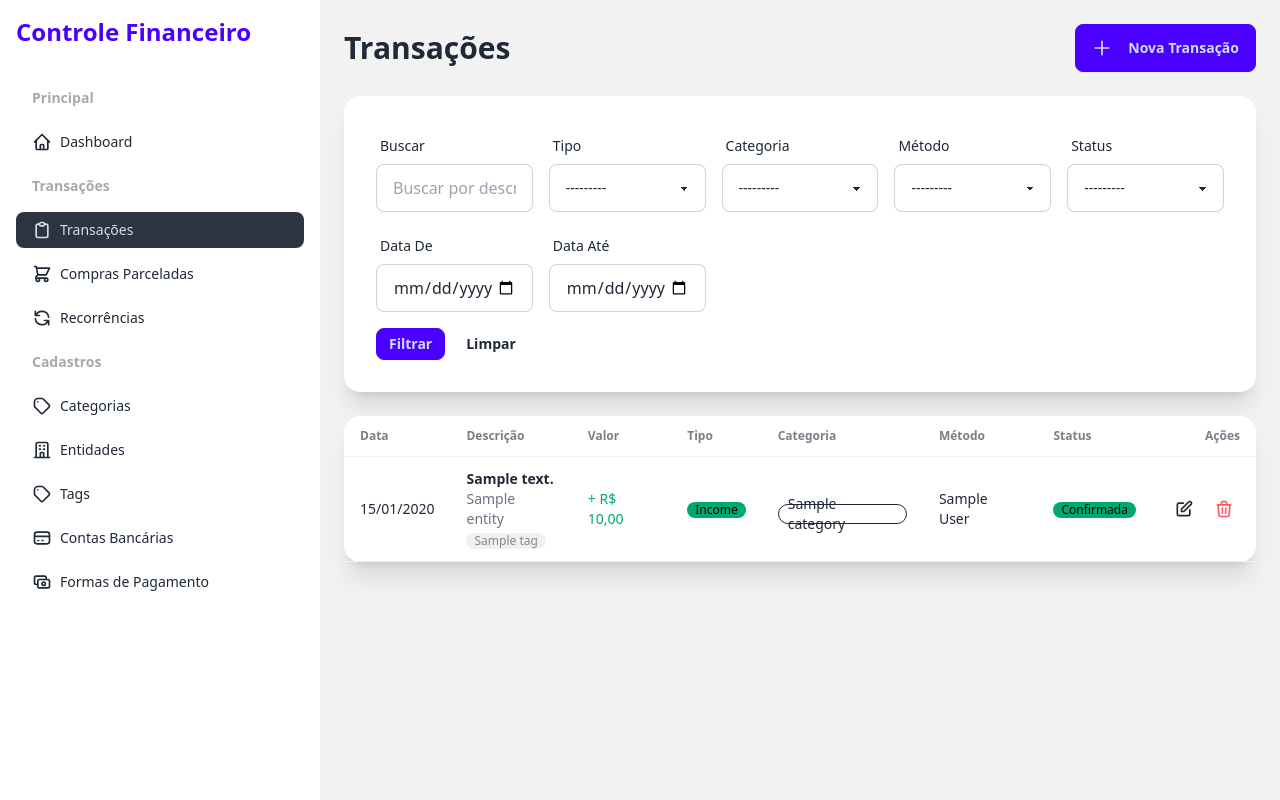
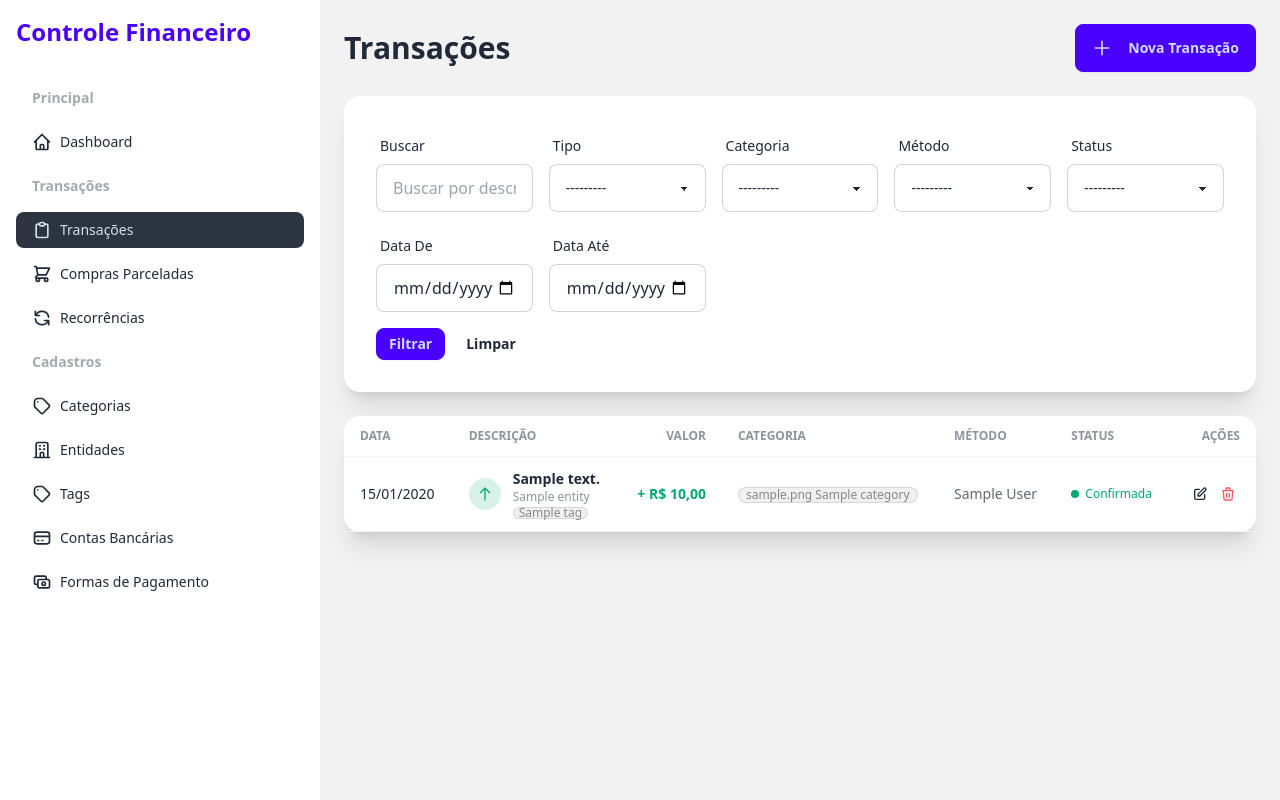
Before and after one commit to leon-rdo/financial-control, a Django app: page /transacoes/ in a window 1280 px wide. Run offline with Django 5.2, Linux system fonts and the light colour scheme; tables that the repository leaves empty hold one stand-in row (values such as "Sample post"); some libraries are stand-ins or nearby versions.

Commit message:
fix: adjust table style issues and tags page error 500

```diff
--- a/accounts/templates/accounts/bankaccount_list.html
+++ b/accounts/templates/accounts/bankaccount_list.html
@@ -21,7 +21,7 @@
     <!-- Filters -->
     <div class="card bg-base-100 shadow-xl mb-6">
         <div class="card-body">
-            <form hx-get="{% url 'accounts:bankaccount_list' %}" hx-target="#bankaccount-table" hx-trigger="change, submit">
+            <form hx-get="{% url 'accounts:bankaccount_list' %}" hx-target="#bankaccount-table" hx-swap="outerHTML" hx-trigger="change, submit">
                 <div class="grid grid-cols-1 md:grid-cols-3 gap-4">
                     <div class="form-control">
                         <label class="label">
@@ -54,9 +54,7 @@
     </div>
 
     <!-- Table -->
-    <div id="bankaccount-table" class="card bg-base-100 shadow-xl">
-        {% include "accounts/bankaccount_table.html" %}
-    </div>
+    {% include "accounts/bankaccount_table.html" %}
 
     <!-- Modal Container -->
     <div id="modal-container"></div>
--- a/accounts/templates/accounts/paymentmethod_list.html
+++ b/accounts/templates/accounts/paymentmethod_list.html
@@ -21,7 +21,7 @@
     <!-- Filters -->
     <div class="card bg-base-100 shadow-xl mb-6">
         <div class="card-body">
-            <form hx-get="{% url 'accounts:paymentmethod_list' %}" hx-target="#paymentmethod-table" hx-trigger="change, submit">
+            <form hx-get="{% url 'accounts:paymentmethod_list' %}" hx-target="#paymentmethod-table" hx-swap="outerHTML" hx-trigger="change, submit">
                 <div class="grid grid-cols-1 md:grid-cols-3 gap-4">
                     <div class="form-control">
                         <label class="label">
@@ -54,9 +54,7 @@
     </div>
 
     <!-- Table -->
-    <div id="paymentmethod-table" class="card bg-base-100 shadow-xl">
-        {% include "accounts/paymentmethod_table.html" %}
-    </div>
+    {% include "accounts/paymentmethod_table.html" %}
 
     <!-- Modal Container -->
     <div id="modal-container"></div>
--- a/core/templates/core/category_list.html
+++ b/core/templates/core/category_list.html
@@ -21,7 +21,7 @@
     <!-- Filters -->
     <div class="card bg-base-100 shadow-xl mb-6">
         <div class="card-body">
-            <form hx-get="{% url 'core:category_list' %}" hx-target="#category-table" hx-trigger="change, submit">
+            <form hx-get="{% url 'core:category_list' %}" hx-target="#category-table" hx-swap="outerHTML" hx-trigger="change, submit">
                 <div class="grid grid-cols-1 md:grid-cols-3 gap-4">
                     <div class="form-control">
                         <label class="label">
@@ -54,9 +54,7 @@
     </div>
 
     <!-- Table -->
-    <div id="category-table" class="card bg-base-100 shadow-xl">
-        {% include "core/category_table.html" %}
-    </div>
+    {% include "core/category_table.html" %}
 
     <!-- Modal Container -->
     <div id="modal-container"></div>
--- a/core/templates/core/entity_list.html
+++ b/core/templates/core/entity_list.html
@@ -21,7 +21,7 @@
     <!-- Filters -->
     <div class="card bg-base-100 shadow-xl mb-6">
         <div class="card-body">
-            <form hx-get="{% url 'core:entity_list' %}" hx-target="#entity-table" hx-trigger="change, submit">
+            <form hx-get="{% url 'core:entity_list' %}" hx-target="#entity-table" hx-swap="outerHTML" hx-trigger="change, submit">
                 <div class="grid grid-cols-1 md:grid-cols-3 gap-4">
                     <div class="form-control">
                         <label class="label">
@@ -54,9 +54,7 @@
     </div>
 
     <!-- Table -->
-    <div id="entity-table" class="card bg-base-100 shadow-xl">
-        {% include "core/entity_table.html" %}
-    </div>
+    {% include "core/entity_table.html" %}
 
     <!-- Modal Container -->
     <div id="modal-container"></div>
--- a/core/templates/core/tag_list.html
+++ b/core/templates/core/tag_list.html
@@ -21,7 +21,7 @@
     <!-- Filters -->
     <div class="card bg-base-100 shadow-xl mb-6">
         <div class="card-body">
-            <form hx-get="{% url 'core:tag_list' %}" hx-target="#tag-table" hx-trigger="change, submit">
+            <form hx-get="{% url 'core:tag_list' %}" hx-target="#tag-table" hx-swap="outerHTML" hx-trigger="change, submit">
                 <div class="grid grid-cols-1 md:grid-cols-2 gap-4">
                     <div class="form-control">
                         <label class="label">
@@ -40,9 +40,7 @@
     </div>
 
     <!-- Table -->
-    <div id="tag-table" class="card bg-base-100 shadow-xl">
-        {% include "core/tag_table.html" %}
-    </div>
+    {% include "core/tag_table.html" %}
 
     <!-- Modal Container -->
     <div id="modal-container"></div>
--- a/financial/templates/financial/purchase_list.html
+++ b/financial/templates/financial/purchase_list.html
@@ -21,7 +21,7 @@
     <!-- Filters -->
     <div class="card bg-base-100 shadow-xl mb-6">
         <div class="card-body">
-            <form hx-get="{% url 'financial:purchase_list' %}" hx-target="#purchase-table" hx-trigger="change, submit">
+            <form hx-get="{% url 'financial:purchase_list' %}" hx-target="#purchase-table" hx-swap="outerHTML" hx-trigger="change, submit">
                 <div class="grid grid-cols-1 md:grid-cols-4 gap-4">
                     <div class="form-control">
                         <label class="label">
@@ -68,9 +68,7 @@
     </div>
 
     <!-- Table -->
-    <div id="purchase-table" class="card bg-base-100 shadow-xl">
-        {% include "financial/purchase_table.html" %}
-    </div>
+    {% include "financial/purchase_table.html" %}
 
     <!-- Modal Container -->
     <div id="modal-container"></div>
--- a/financial/templates/financial/recurrence_list.html
+++ b/financial/templates/financial/recurrence_list.html
@@ -21,7 +21,7 @@
     <!-- Filters -->
     <div class="card bg-base-100 shadow-xl mb-6">
         <div class="card-body">
-            <form hx-get="{% url 'financial:recurrence_list' %}" hx-target="#recurrence-table" hx-trigger="change, submit">
+            <form hx-get="{% url 'financial:recurrence_list' %}" hx-target="#recurrence-table" hx-swap="outerHTML" hx-trigger="change, submit">
                 <div class="grid grid-cols-1 md:grid-cols-4 gap-4">
                     <div class="form-control">
                         <label class="label">
@@ -61,9 +61,7 @@
     </div>
 
     <!-- Table -->
-    <div id="recurrence-table" class="card bg-base-100 shadow-xl">
-        {% include "financial/recurrence_table.html" %}
-    </div>
+    {% include "financial/recurrence_table.html" %}
 
     <!-- Modal Container -->
     <div id="modal-container"></div>
--- a/financial/templates/financial/transaction_list.html
+++ b/financial/templates/financial/transaction_list.html
@@ -82,9 +82,7 @@
     </div>
 
     <!-- Table -->
-    <div id="transaction-table" class="card bg-base-100 shadow-xl">
-        {% include "financial/transaction_table.html" %}
-    </div>
+    {% include "financial/transaction_table.html" %}
 
     <!-- Modal Container -->
     <div id="modal-container"></div>
--- a/financial/templates/financial/transaction_table.html
+++ b/financial/templates/financial/transaction_table.html
@@ -1,11 +1,11 @@
+<div id="transaction-table" class="card bg-base-100 shadow-xl">
   <div class="overflow-x-auto">
-    <table class="table table-zebra w-full">
+    <table class="table w-full">
       <thead>
-            <tr>
+        <tr class="text-xs uppercase text-base-content/50">
           <th>Data</th>
           <th>Descrição</th>
-                <th>Valor</th>
-                <th>Tipo</th>
+          <th class="text-right">Valor</th>
           <th>Categoria</th>
           <th>Método</th>
           <th>Status</th>
@@ -14,65 +14,91 @@
       </thead>
       <tbody>
         {% for transaction in object_list %}
-            <tr>
-                <td>
-                    <div class="font-medium">{{ transaction.date|date:"d/m/Y" }}</div>
+        <tr class="hover:bg-base-200/50 transition-colors">
+          <td class="whitespace-nowrap">
+            <div class="text-sm font-medium">{{ transaction.date|date:"d/m/Y" }}</div>
           </td>
           <td>
-                    <div class="font-semibold">{{ transaction.description }}</div>
+            <div class="flex items-center gap-3">
+              <div
+                class="w-8 h-8 rounded-full flex items-center justify-center shrink-0 {% if transaction.type == 'INCOME' %}bg-success/15 text-success{% else %}bg-error/15 text-error{% endif %}"
+              >
+                {% if transaction.type == 'INCOME' %}
+                <svg xmlns="http://www.w3.org/2000/svg" class="h-4 w-4" fill="none" viewBox="0 0 24 24" stroke="currentColor" stroke-width="2">
+                  <path stroke-linecap="round" stroke-linejoin="round" d="M5 10l7-7m0 0l7 7m-7-7v18" />
+                </svg>
+                {% else %}
+                <svg xmlns="http://www.w3.org/2000/svg" class="h-4 w-4" fill="none" viewBox="0 0 24 24" stroke="currentColor" stroke-width="2">
+                  <path stroke-linecap="round" stroke-linejoin="round" d="M19 14l-7 7m0 0l-7-7m7 7V3" />
+                </svg>
+                {% endif %}
+              </div>
+              <div class="min-w-0">
+                <div class="font-semibold text-sm truncate">{{ transaction.description }}</div>
                 {% if transaction.entity %}
-                    <div class="text-sm text-gray-500">{{ transaction.entity.name }}</div>
+                <div class="text-xs text-base-content/50 truncate">{{ transaction.entity.name }}</div>
                 {% endif %}
                 {% if transaction.tags.all %}
-                    <div class="flex gap-1 mt-1">
+                <div class="flex gap-1 mt-0.5 flex-wrap">
                   {% for tag in transaction.tags.all %}
-                        <span class="badge badge-sm" style="background-color: {{ tag.color }}20; color: {{ tag.color }};">
+                  <span class="badge badge-xs" style="background-color: {{ tag.color }}20; color: {{ tag.color }}; border-color: {{ tag.color }}40;">
                     {{ tag.name }}
                   </span>
                   {% endfor %}
                 </div>
                 {% endif %}
+              </div>
+            </div>
+          </td>
+          <td class="text-right whitespace-nowrap">
+            <span class="font-semibold {% if transaction.type == 'INCOME' %}text-success{% else %}text-error{% endif %}">
+              {% if transaction.type == 'INCOME' %}+{% else %}-{% endif %} R$ {{ transaction.amount|floatformat:2 }}
+            </span>
           </td>
           <td>
-                    <div class="font-medium {% if transaction.type == 'INCOME' %}text-success{% else %}text-error{% endif %}">
-                        {% if transaction.type == 'INCOME' %}+{% else %}-{% endif %} R$ {{ transaction.amount|floatformat:2 }}
-                    </div>
-                </td>
-                <td>
-                    {% if transaction.type == "INCOME" %}
-                    <span class="badge badge-success badge-sm">{{ transaction.get_type_display }}</span>
+            {% if transaction.category.color %}
+            <span class="badge badge-sm" style="background-color: {{ transaction.category.color }}20; color: {{ transaction.category.color }}; border-color: {{ transaction.category.color }}40;">
+              {% if transaction.category.icon %}{{ transaction.category.icon }} {% endif %}{{ transaction.category.name }}
+            </span>
             {% else %}
-                    <span class="badge badge-error badge-sm">{{ transaction.get_type_display }}</span>
+            <span class="badge badge-sm badge-outline">
+              {% if transaction.category.icon %}{{ transaction.category.icon }} {% endif %}{{ transaction.category.name }}
+            </span>
             {% endif %}
           </td>
           <td>
-                    <span class="badge badge-outline">{{ transaction.category.name }}</span>
-                </td>
-                <td>
-                    <div class="text-sm">{{ transaction.payment_method.name }}</div>
+            <div class="text-sm text-base-content/70">{{ transaction.payment_method.name }}</div>
           </td>
           <td>
             {% if transaction.confirmed %}
-                    <span class="badge badge-success badge-sm">Confirmada</span>
+            <div class="flex items-center gap-1.5">
+              <div class="w-2 h-2 rounded-full bg-success"></div>
+              <span class="text-xs text-success font-medium">Confirmada</span>
+            </div>
             {% else %}
-                    <span class="badge badge-warning badge-sm">Pendente</span>
+            <div class="flex items-center gap-1.5">
+              <div class="w-2 h-2 rounded-full bg-warning"></div>
+              <span class="text-xs text-warning font-medium">Pendente</span>
+            </div>
             {% endif %}
           </td>
           <td class="text-right">
-                    <div class="flex gap-2 justify-end">
+            <div class="flex gap-1 justify-end">
               <button
                 hx-get="{% url 'financial:transaction_update' transaction.pk %}"
                 hx-target="#modal-container"
                 hx-swap="innerHTML"
-                            class="btn btn-ghost btn-sm btn-square">
-                            <svg xmlns="http://www.w3.org/2000/svg" class="h-5 w-5" fill="none" viewBox="0 0 24 24" stroke="currentColor">
+                class="btn btn-ghost btn-xs btn-square"
+                title="Editar">
+                <svg xmlns="http://www.w3.org/2000/svg" class="h-4 w-4" fill="none" viewBox="0 0 24 24" stroke="currentColor">
                   <path stroke-linecap="round" stroke-linejoin="round" stroke-width="2" d="M11 5H6a2 2 0 00-2 2v11a2 2 0 002 2h11a2 2 0 002-2v-5m-1.414-9.414a2 2 0 112.828 2.828L11.828 15H9v-2.828l8.586-8.586z" />
                 </svg>
               </button>
               <button
                 @click="$dispatch('openDeleteModal', { url: '{% url 'financial:transaction_delete' transaction.pk %}' })"
-                            class="btn btn-ghost btn-sm btn-square text-error">
-                            <svg xmlns="http://www.w3.org/2000/svg" class="h-5 w-5" fill="none" viewBox="0 0 24 24" stroke="currentColor">
+                class="btn btn-ghost btn-xs btn-square text-error hover:bg-error/10"
+                title="Excluir">
+                <svg xmlns="http://www.w3.org/2000/svg" class="h-4 w-4" fill="none" viewBox="0 0 24 24" stroke="currentColor">
                   <path stroke-linecap="round" stroke-linejoin="round" stroke-width="2" d="M19 7l-.867 12.142A2 2 0 0116.138 21H7.862a2 2 0 01-1.995-1.858L5 7m5 4v6m4-6v6m1-10V4a1 1 0 00-1-1h-4a1 1 0 00-1 1v3M4 7h16" />
                 </svg>
               </button>
@@ -81,8 +107,13 @@
         </tr>
         {% empty %}
         <tr>
-                <td colspan="8" class="text-center py-8 text-gray-500">
-                    Nenhuma transação encontrada
+          <td colspan="7" class="text-center py-12">
+            <div class="flex flex-col items-center gap-2 text-base-content/40">
+              <svg xmlns="http://www.w3.org/2000/svg" class="h-12 w-12" fill="none" viewBox="0 0 24 24" stroke="currentColor" stroke-width="1">
+                <path stroke-linecap="round" stroke-linejoin="round" d="M9 14l6-6m-5.5.5h.01m4.99 5h.01M19 21V5a2 2 0 00-2-2H7a2 2 0 00-2 2v16l3.5-2 3.5 2 3.5-2 3.5 2z" />
+              </svg>
+              <span class="text-sm">Nenhuma transação encontrada</span>
+            </div>
           </td>
         </tr>
         {% endfor %}
@@ -91,19 +122,18 @@
   </div>
 
   {% if is_paginated %}
-<div class="flex justify-center mt-6">
+  <div class="flex justify-center py-4 border-t border-base-200">
     <div class="join">
       {% if page_obj.has_previous %}
-        <button hx-get="?page=1" hx-target="#transaction-table" class="join-item btn btn-sm">«</button>
-        <button hx-get="?page={{ page_obj.previous_page_number }}" hx-target="#transaction-table" class="join-item btn btn-sm">‹</button>
+      <button hx-get="?page=1" hx-target="#transaction-table" hx-swap="outerHTML" class="join-item btn btn-sm">«</button>
+      <button hx-get="?page={{ page_obj.previous_page_number }}" hx-target="#transaction-table" hx-swap="outerHTML" class="join-item btn btn-sm">‹</button>
       {% endif %}
-
-        <button class="join-item btn btn-sm btn-active">Página {{ page_obj.number }} de {{ page_obj.paginator.num_pages }}</button>
-
+      <button class="join-item btn btn-sm btn-active">{{ page_obj.number }} / {{ page_obj.paginator.num_pages }}</button>
       {% if page_obj.has_next %}
-        <button hx-get="?page={{ page_obj.next_page_number }}" hx-target="#transaction-table" class="join-item btn btn-sm">›</button>
-        <button hx-get="?page={{ page_obj.paginator.num_pages }}" hx-target="#transaction-table" class="join-item btn btn-sm">»</button>
+      <button hx-get="?page={{ page_obj.next_page_number }}" hx-target="#transaction-table" hx-swap="outerHTML" class="join-item btn btn-sm">›</button>
+      <button hx-get="?page={{ page_obj.paginator.num_pages }}" hx-target="#transaction-table" hx-swap="outerHTML" class="join-item btn btn-sm">»</button>
       {% endif %}
     </div>
   </div>
   {% endif %}
+</div>
```
Also changed, not shown: accounts/templates/accounts/bankaccount_table.html (+6 -4 lines), accounts/templates/accounts/paymentmethod_table.html (+6 -4 lines), core/templates/core/category_table.html (+6 -4 lines), core/templates/core/entity_table.html (+6 -4 lines), core/templates/core/tag_table.html (+8 -6 lines), financial/templates/financial/purchase_table.html (+6 -4 lines), financial/templates/financial/recurrence_table.html (+6 -4 lines). Lines whose indentation alone changed are shown as unchanged.
